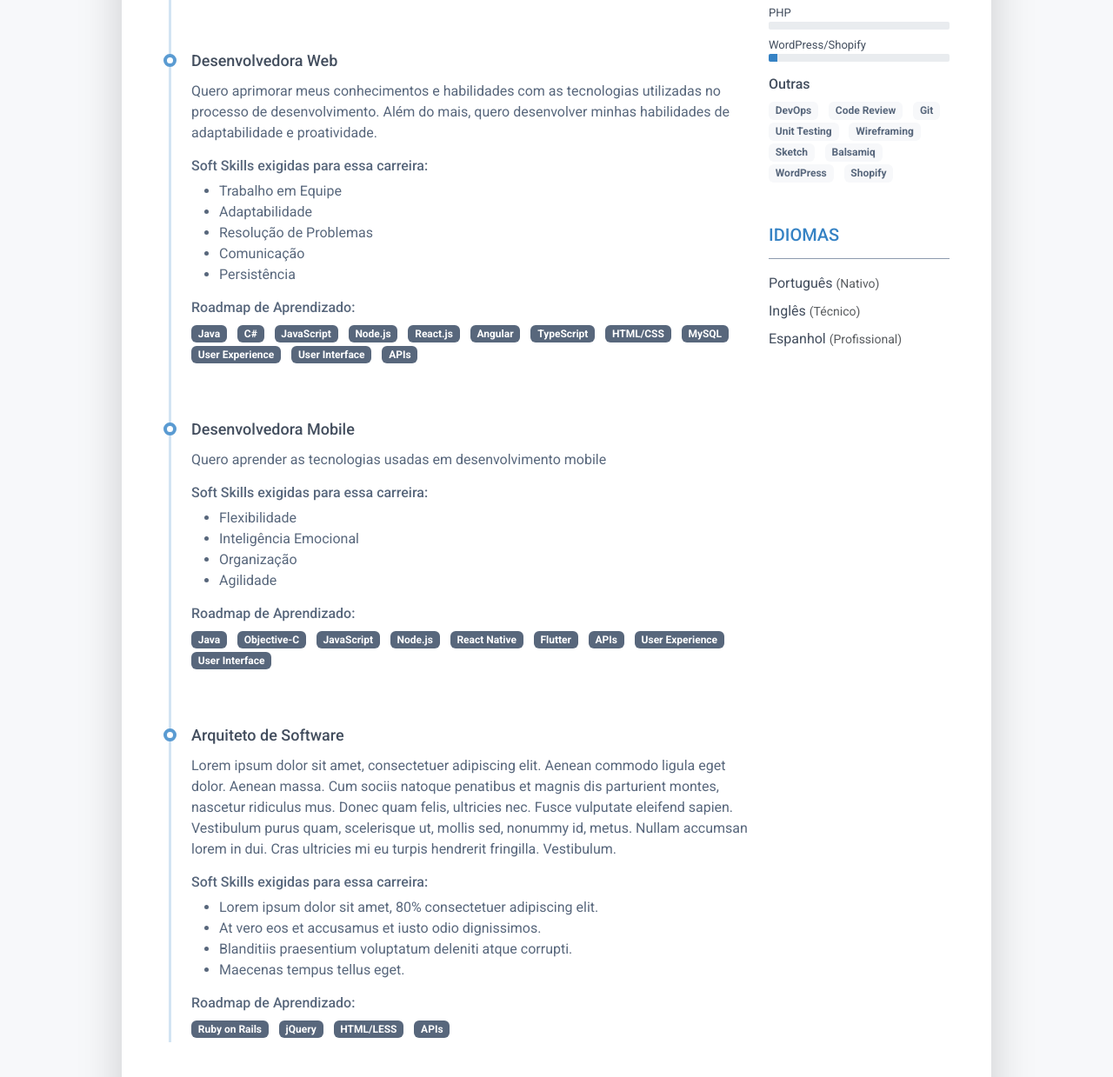
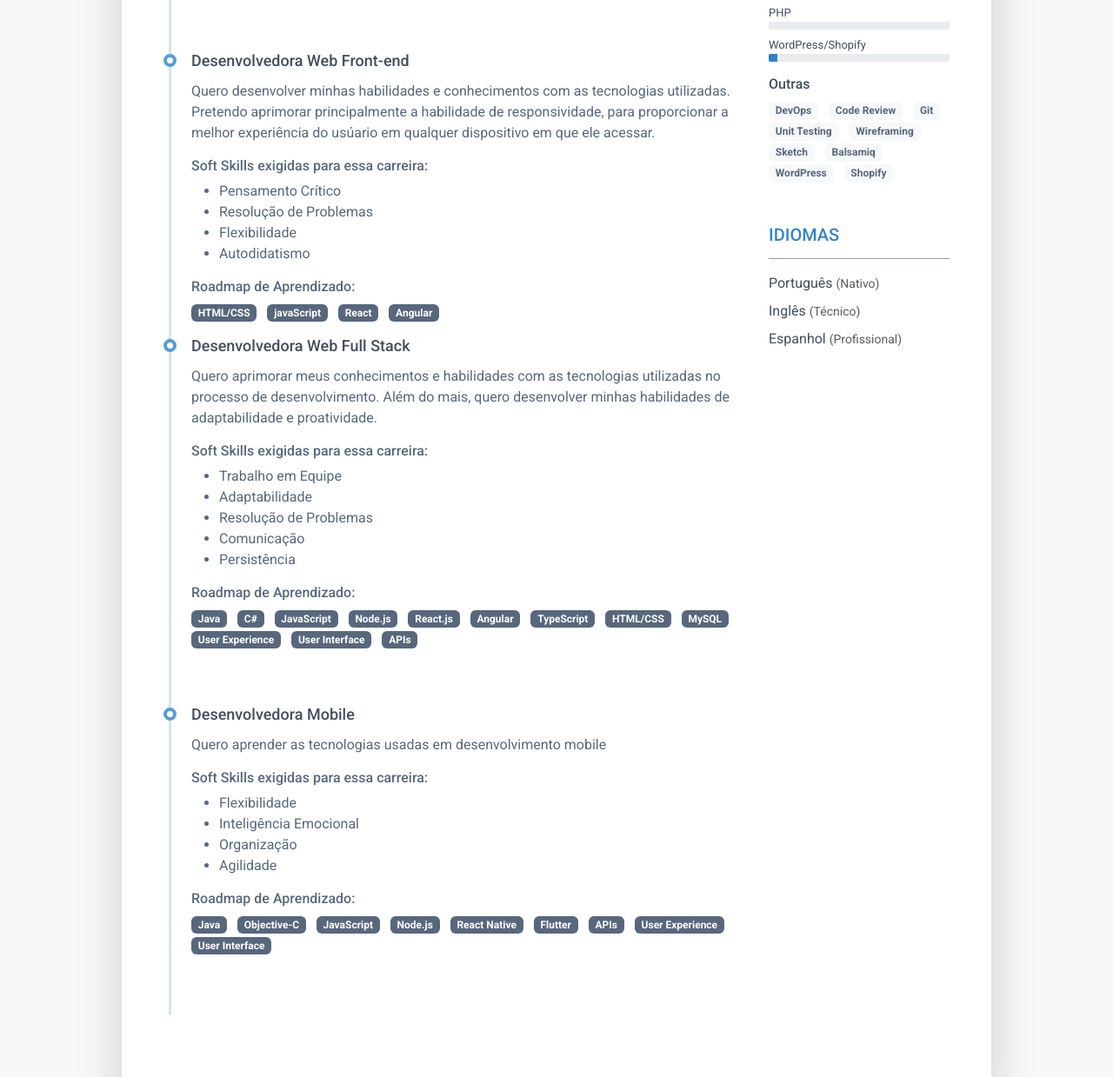
Before and after one commit to gabriellecorrea/Mapa_de_Carreira, a plain HTML site: page index.html in a window 1280 px wide. Shown: the part 1021-2260 px from the top of the page at 87% size. Drawn offline with Linux system fonts and the light colour scheme.

Commit message:
atualização

```diff
--- a/index.html
+++ b/index.html
@@ -159,12 +159,47 @@
 
 									</article>
 
+									<article class="resume-timeline-item position-relative">
+
+										<div class="resume-timeline-item-header mb-2">
+											<div class="d-flex flex-column flex-md-row">
+												<h3 class="resume-position-title font-weight-bold mb-1">
+													Desenvolvedora Web Front-end
+												</h3>
+											</div>
+										</div>
+										<div class="resume-timeline-item-desc">
+											<p>Quero desenvolver minhas habilidades e conhecimentos com as tecnologias utilizadas. Pretendo aprimorar principalmente a habilidade de responsividade, para proporcionar a melhor experiência do usúario em qualquer dispositivo em que ele acessar.</p>
+											<h4 class="resume-timeline-item-desc-heading font-weight-bold">
+												Soft Skills exigidas para essa carreira:
+											</h4>
+											<ul>
+												<li>Pensamento Crítico</li>
+												<li>Resolução de Problemas</li>
+												<li>Flexibilidade</li>
+												<li>Autodidatismo</li>
+											</ul>
+											<h4 class="resume-timeline-item-desc-heading font-weight-bold">
+												Roadmap de Aprendizado:</h4>
+											<ul class="list-inline">
+												<li class="list-inline-item"><span
+														class="badge bg-secondary badge-pill">HTML/CSS</span></li>
+												<li class="list-inline-item"><span
+														class="badge bg-secondary badge-pill">javaScript</span></li>
+												<li class="list-inline-item"><span
+														class="badge bg-secondary badge-pill">React</span></li>
+												<li class="list-inline-item"><span
+														class="badge bg-secondary badge-pill">Angular</span></li>
+											</ul>
+										</div>
+									</article>
+
 									<article class="resume-timeline-item position-relative pb-5">
 
 										<div class="resume-timeline-item-header mb-2">
 											<div class="d-flex flex-column flex-md-row">
 												<h3 class="resume-position-title font-weight-bold mb-1">Desenvolvedora
-													Web</h3>
+													Web Full Stack</h3>
 											</div>
 										</div>
 										<div class="resume-timeline-item-desc">
@@ -261,46 +296,7 @@
 
 									</article>
 
-									<article class="resume-timeline-item position-relative">
 
-										<div class="resume-timeline-item-header mb-2">
-											<div class="d-flex flex-column flex-md-row">
-												<h3 class="resume-position-title font-weight-bold mb-1">
-													Arquiteto de Software
-												</h3>
-											</div>
-										</div>
-										<div class="resume-timeline-item-desc">
-											<p>Lorem ipsum dolor sit amet, consectetuer adipiscing
-												elit. Aenean commodo ligula eget dolor. Aenean massa. Cum sociis natoque
-												penatibus et magnis dis parturient montes, nascetur ridiculus mus. Donec
-												quam felis, ultricies nec. Fusce vulputate eleifend sapien. Vestibulum
-												purus quam, scelerisque ut, mollis sed, nonummy id, metus. Nullam
-												accumsan lorem in dui. Cras ultricies mi eu turpis hendrerit fringilla.
-												Vestibulum.</p>
-											<h4 class="resume-timeline-item-desc-heading font-weight-bold">
-												Soft Skills exigidas para essa carreira:
-											</h4>
-											<ul>
-												<li>Lorem ipsum dolor sit amet, 80% consectetuer adipiscing elit.</li>
-												<li>At vero eos et accusamus et iusto odio dignissimos.</li>
-												<li>Blanditiis praesentium voluptatum deleniti atque corrupti.</li>
-												<li>Maecenas tempus tellus eget.</li>
-											</ul>
-											<h4 class="resume-timeline-item-desc-heading font-weight-bold">
-												Roadmap de Aprendizado:</h4>
-											<ul class="list-inline">
-												<li class="list-inline-item"><span
-														class="badge bg-secondary badge-pill">Ruby on Rails</span></li>
-												<li class="list-inline-item"><span
-														class="badge bg-secondary badge-pill">jQuery</span></li>
-												<li class="list-inline-item"><span
-														class="badge bg-secondary badge-pill">HTML/LESS</span></li>
-												<li class="list-inline-item"><span
-														class="badge bg-secondary badge-pill">APIs</span></li>
-											</ul>
-										</div>
-									</article>
 								</div>
 							</div>
 						</section>
```
